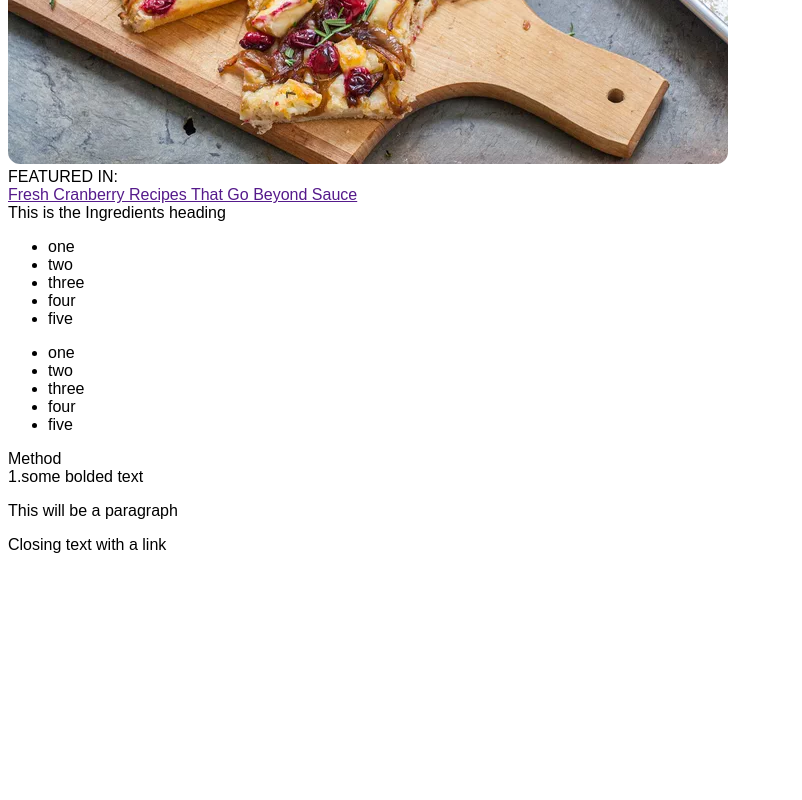
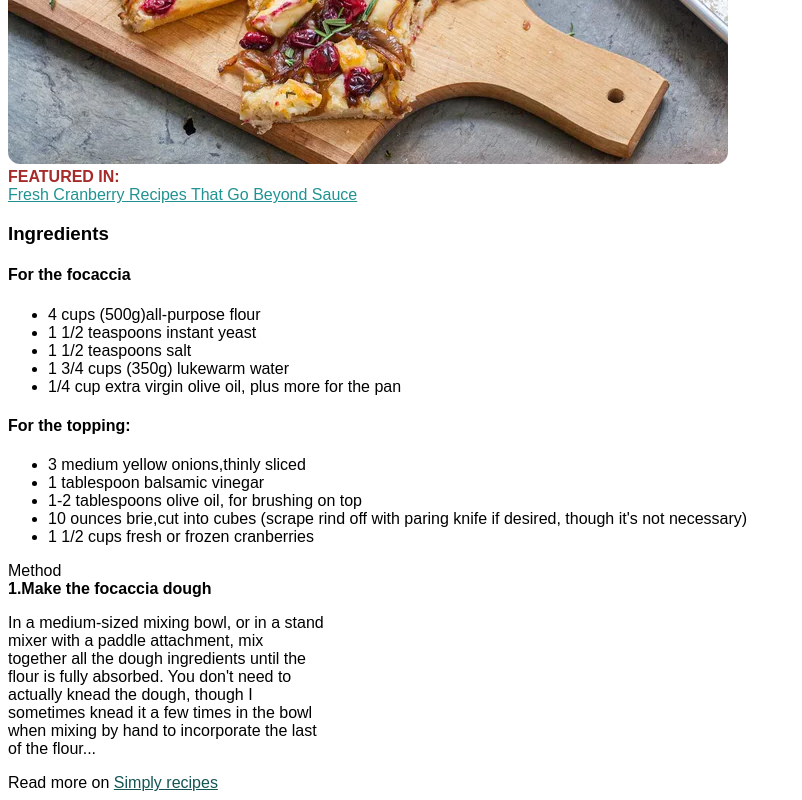
Before and after one commit to satwswy/EPICODE-D2-Homework, a plain HTML site: page index.html in a window 1280 px wide. Shown: the part 701-1501 px from the top of the page, without its empty margins (0-802 px from the left). Before the commit the page ends 1263 px from the top, so only its background shows below. Drawn offline with Linux system fonts and the light colour scheme.

Commit message:
inputed all the text and i proceed with the final style

```diff
--- a/index.html
+++ b/index.html
@@ -32,11 +32,23 @@
         }
        #nice{
            display: block;
+           color: rgb(33, 146, 146);
+       }
+       #featured{
+           color: brown;
+           font-weight: 600;
+       }
+       #lastheading{
+           font-weight: 700;
+       }
+       #lastparagraph{
+           width: 25%;
        }
 
-
-
-
+       #recipes{
+           color: rgb(20, 84, 84);
+           text-decoration: underline;
+       }
 
 
 
@@ -65,35 +77,44 @@
             and creamy brie. It will become your new favorite holiday starter!
             </p></div>
         <div id="image-2"><img id="image2" src="focacca.png"></div>
-        <div id="FEATURED-IN">FEATURED IN: <a id="nice" href="">Fresh Cranberry Recipes That Go Beyond Sauce</a></div>
-        <div id="Ingredients">This is the Ingredients heading</div>
+        <div id="FEATURED-IN"><span id="featured">FEATURED IN:</span> <a id="nice" href="">Fresh Cranberry Recipes That Go Beyond Sauce</a></div>
+        <div id="Ingredients"><h3>Ingredients</h3></div>
         <div id="listone">
+            <h4>For the focaccia</h4>
             <ul>
-                <li>one</li>
-                <li>two</li>
-                <li>three</li>
-                <li>four</li>
-                <li>five</li>
+
+                <li>4 cups (500g)all-purpose flour</li>
+                <li>1 1/2 teaspoons instant yeast</li>
+                <li>1 1/2 teaspoons salt</li>
+                <li>1 3/4 cups (350g) lukewarm water</li>
+                <li>1/4 cup extra virgin olive oil, plus more for the pan</li>
             </ul>
         </div>
         <div id="listtwo">
+            <h4>For the topping:</h4>
             <ul>
-                <li>one</li>
-                <li>two</li>
-                <li>three</li>
-                <li>four</li>
-                <li>five</li>
+                <li>3 medium yellow onions,thinly sliced</li>
+                <li>1 tablespoon balsamic vinegar</li>
+                <li>1-2 tablespoons olive oil, for brushing on top</li>
+                <li>10 ounces brie,cut into cubes (scrape rind off with paring
+                    knife if desired, though it's not necessary)
+                </li>
+                <li>1 1/2 cups fresh or frozen cranberries</li>
             </ul>
         </div>
         <div id="Method">Method</div>
         <div id="lastheading">
-            <span>1.some bolded text</span>
+            <span>1.Make the focaccia dough</span>
         </div>
         <div id="lastparagraph">
-            <p>This will be a paragraph</p>
+            <p>In a medium-sized mixing bowl, or in a stand mixer with a paddle attachment,
+                mix together all the dough ingredients until the flour is fully absorbed.
+                You don't need to actually knead the dough, though I sometimes knead it a
+                few times in the bowl when mixing by hand to incorporate the last of the flour...
+            </p>
         </div>
         <div id="closing-text">
-            Closing text with a link
+            Read more on <a id="recipes" href="">Simply recipes</a>
         </div>
 
 
```
